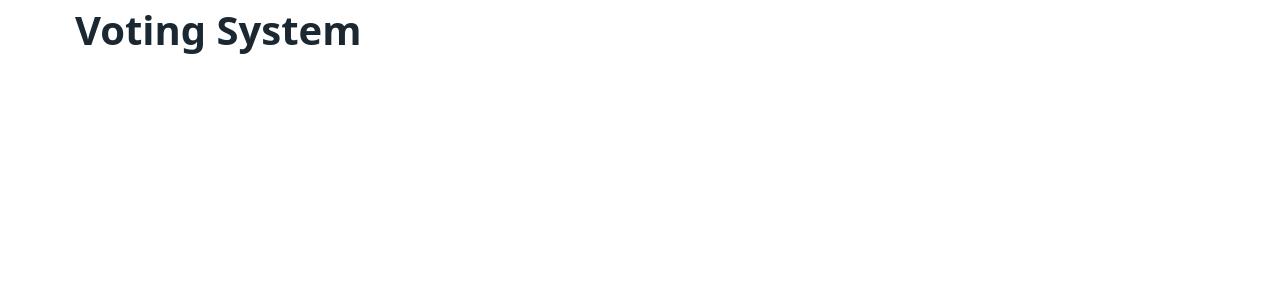
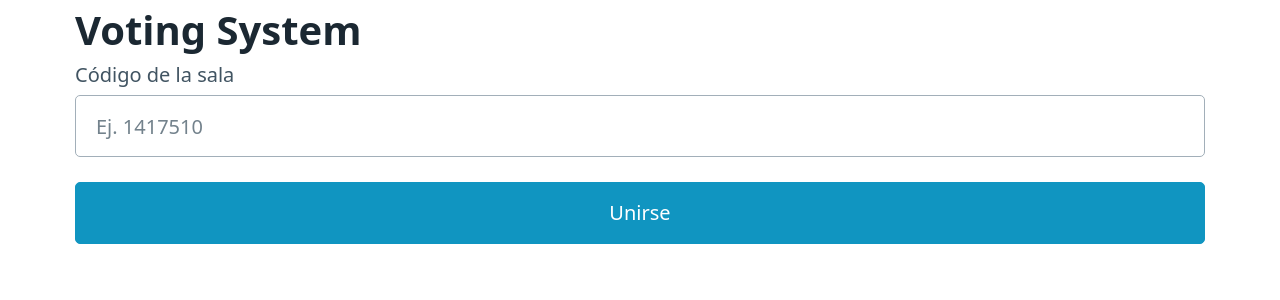
Before and after one commit to doneber/si-o-no, a Vue app: page /join in a window 1280 px wide. Before the commit this address had no page. Shown: the top 300 px of the page. Built offline with nearby package versions, Linux system fonts and the light colour scheme.

Commit message:
Add Join view

```diff
--- a/src/router.js
+++ b/src/router.js
@@ -1,6 +1,7 @@
 import { createRouter, createWebHistory } from 'vue-router'
 import Home from './views/Home.vue'
 import Room from './views/Room.vue'
+import Join from './views/Join.vue'
 
 export default createRouter({
   history: createWebHistory(),
@@ -13,5 +14,9 @@ export default createRouter({
       path: '/room',
       component: Room,
     },
+    {
+      path: '/join',
+      component: Join,
+    },
   ],
 })
--- a/src/views/Home.vue
+++ b/src/views/Home.vue
@@ -12,6 +12,7 @@ const createRoom = () => {
 
 const joinRoom = () => {
   console.log('joinRoom')
+  router.push('/join')
 }
 
 </script>
--- /dev/null
+++ b/src/views/Join.vue
@@ -0,0 +1,23 @@
+<script setup>
+import { ref } from 'vue'
+import { useRouter, useRoute } from 'vue-router'
+
+const router = useRouter()
+const codeRoom = ref('')
+
+const joinRoom = () => {
+  console.log('joining to the room')
+  router.push('/room')
+}
+
+</script>
+<template>
+  <div class="form">
+    <label>Código de la sala
+      <input v-model="codeRoom" type="text" placeholder="Ej. 1417510" required />
+    </label>
+    <div class="grid">
+      <button @click="joinRoom()" class="primary" type="submit">Unirse</button>
+    </div>
+  </div>
+</template>
```
